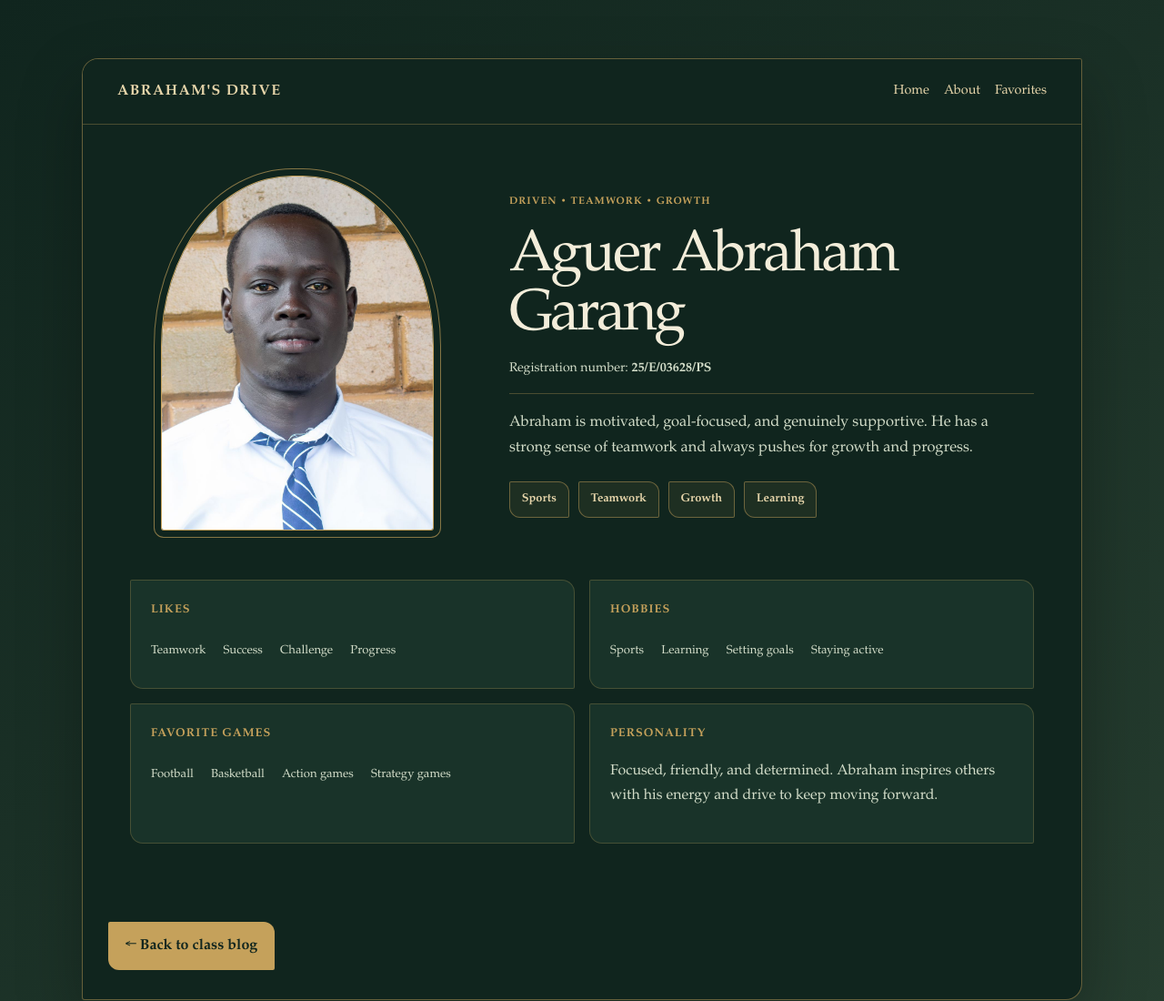
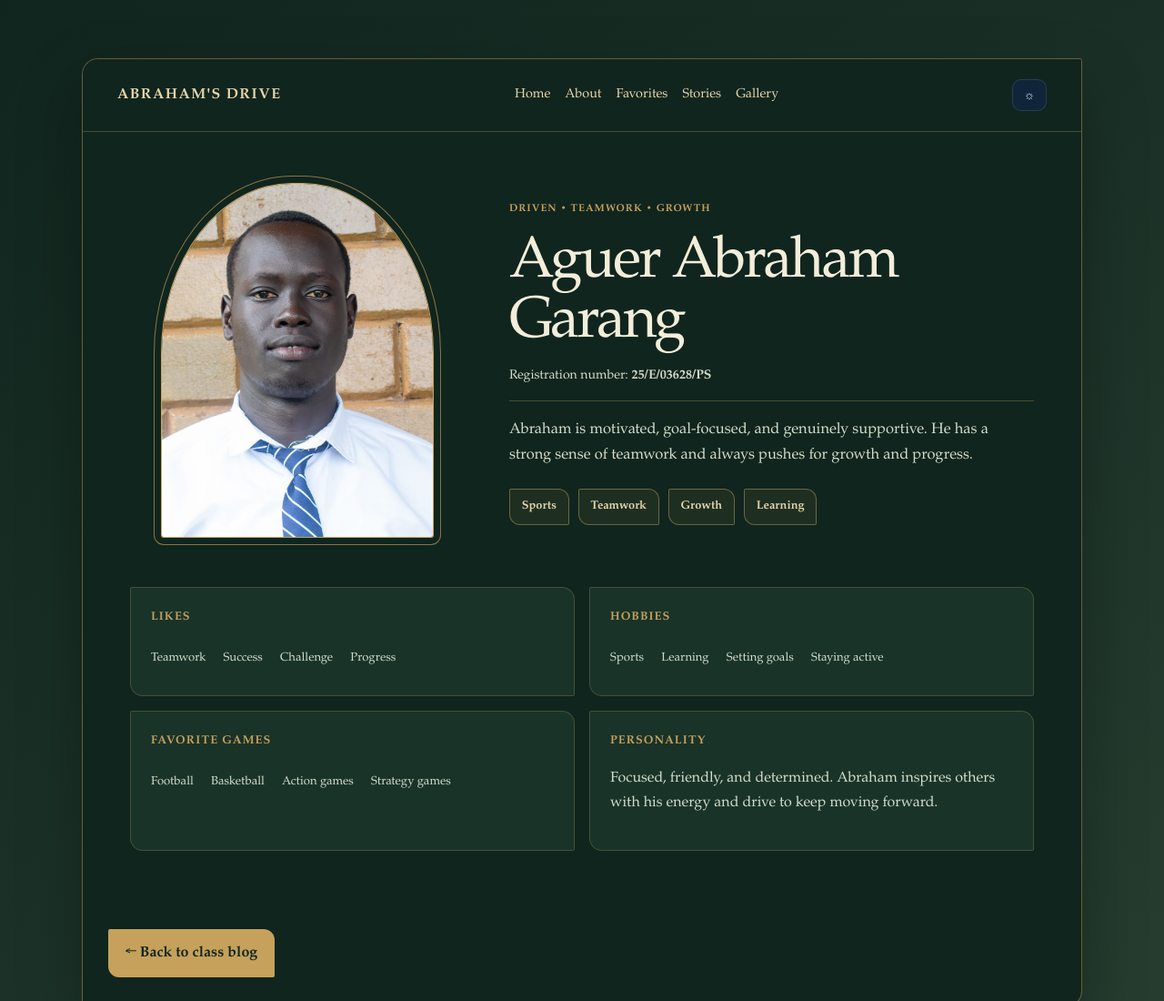
Before and after one commit to markmbabazi26-lgtm/blog, a plain HTML site: page aguer-abraham-garang.html in a window 1280 px wide. Shown: the top 1100 px of the page at 91% size. Drawn offline with Linux system fonts and the light colour scheme.

Commit message:
Connect profile page to shared theme and navigation

```diff
--- a/aguer-abraham-garang.html
+++ b/aguer-abraham-garang.html
@@ -85,5 +85,6 @@
         </div>
       </div>
     </main>
-  </body>
+    <script src="site.js" defer></script>
+</body>
 </html>
```
